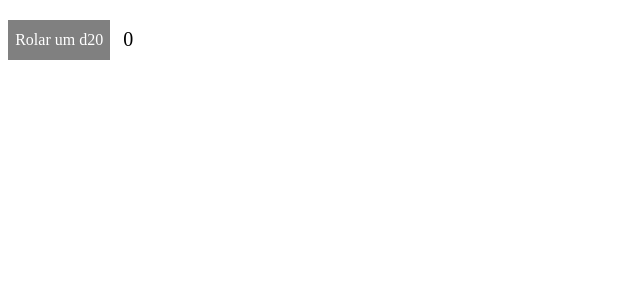
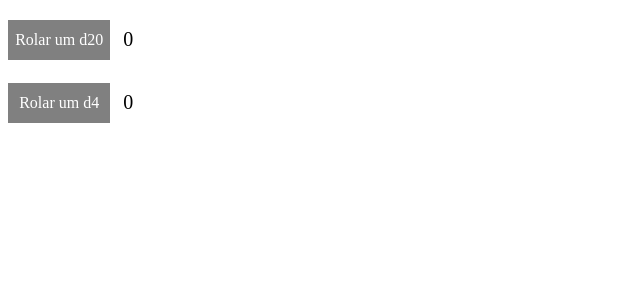
Before and after one commit to GustavoStraub/RollDices, a Next.js app: page / in a window 1280 px wide. Shown: the top 300 px of the page, without its empty margins (0-640 px from the left). Built offline with nearby package versions, Linux system fonts and the light colour scheme.

Commit message:
D4 created

```diff
--- /dev/null
+++ b/src/components/D4.js
@@ -0,0 +1,43 @@
+import React, {useState, useEffect} from 'react'
+import styled from 'styled-components'
+
+export default function D4() {
+
+const [ResultadoD4, setResultadoD4] = useState(0)
+function Rolard4 () {
+  setResultadoD4(Math.floor(Math.random()* 4 + 1));
+}
+const Main = styled.div`
+display: flex;
+justify-content: flex-start;
+align-items: center;
+`
+
+const Butaum = styled.div`
+height: 5vh;
+width: 8vw;
+background: gray;
+display: flex;
+align-items: center;
+justify-content: center;
+  :hover {
+    cursor: pointer;
+    transform: scale(1.1,1.1);
+  }
+`
+const Name = styled.p`
+color: #fff;
+`
+const Result = styled.p`
+font-size: 20px;
+margin-left: 1vw;
+`
+  return (
+    <Main>
+      <Butaum onClick={Rolard4}>
+        <Name>Rolar um d4</Name>
+        </Butaum>
+      <Result>{ResultadoD4}</Result>
+    </Main>
+  )
+}
--- a/src/pages/index.js
+++ b/src/pages/index.js
@@ -1,11 +1,13 @@
 import React, {useState, useEffect} from 'react'
 import D20 from '../components/D20'
+import D4 from '../components/D4'
 
 export default function index() {
 
   return (
     <div >
         <D20 />
+        <D4 />
     </div>
   )
 }
```
